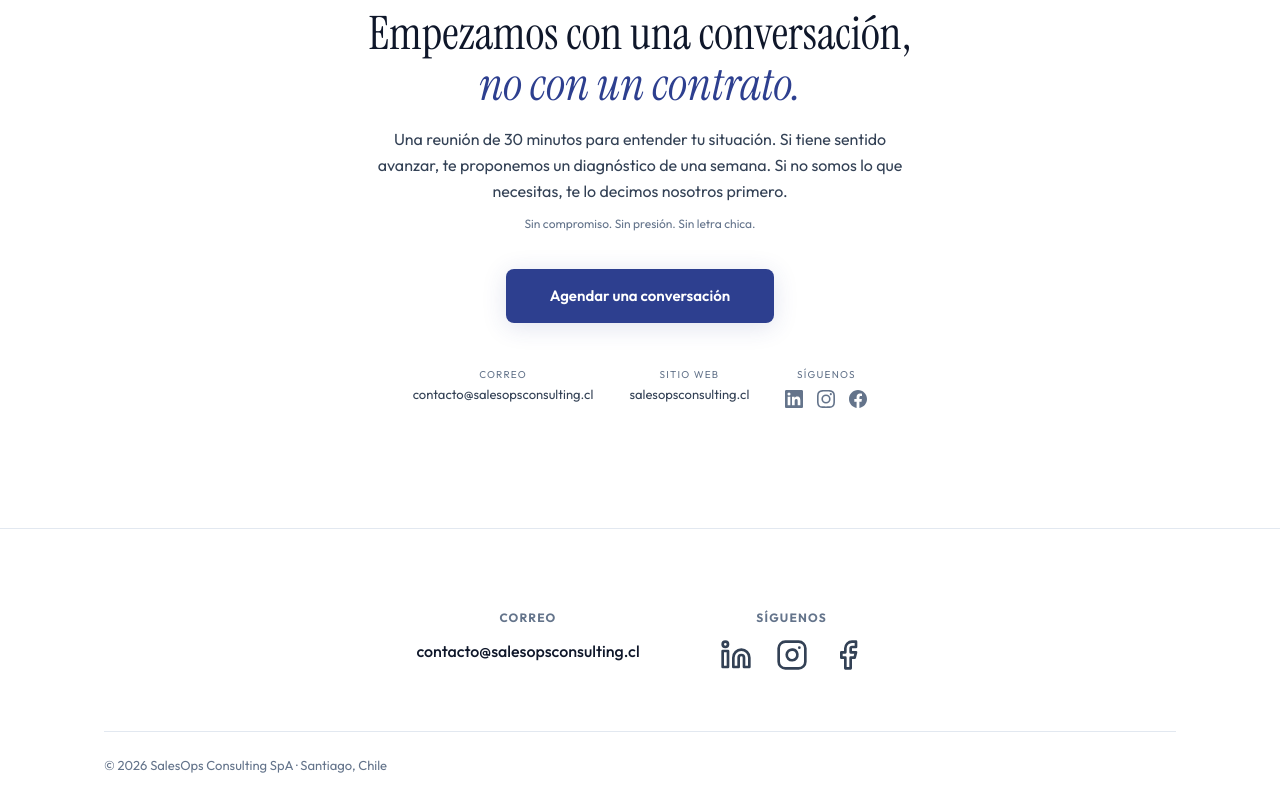
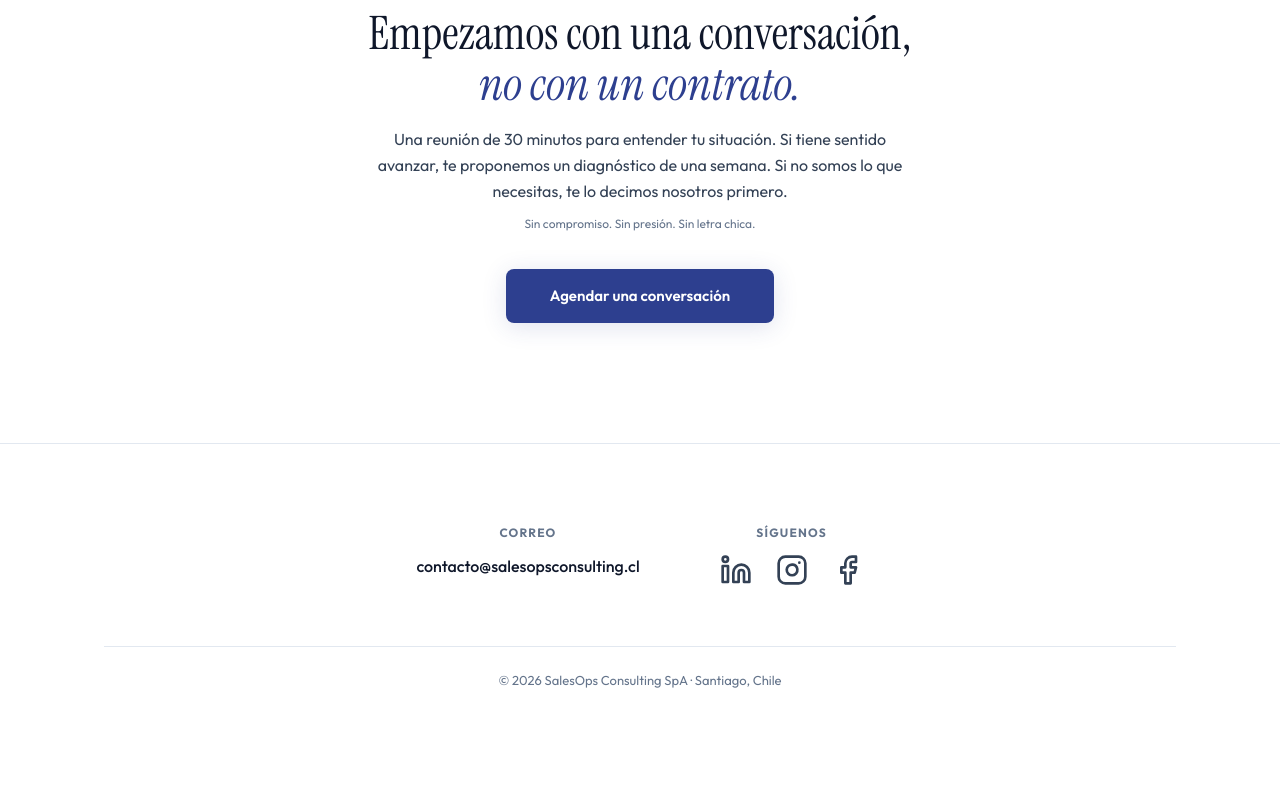
Before and after one commit to alkwingoecke-lab/salesops-consulting-web, a React (Vite) app: page / in a window 1280 px wide. Shown: the part 6537-7337 px from the top of the page. After the commit the page ends 7268 px from the top, so only its background shows below. Built offline with nearby package versions, Linux system fonts and the light colour scheme.

Commit message:
Update App.jsx

```diff
--- a/src/App.jsx
+++ b/src/App.jsx
@@ -540,18 +540,7 @@ function CTA() {
         </p>
         <p style={{ fontFamily: F.b, fontSize: 12, color: C.m, margin: "0 0 36px" }}>Sin compromiso. Sin presión. Sin letra chica.</p>
         <a href="https://webforms.pipedrive.com/f/5VQRZL0MsGJQiok9MG29Iz5dQy7aUyM1lHSPnRiSTEamMlDrYtjcCI9yLJJIKTWpb5" target="_blank" rel="noopener noreferrer" style={{ fontFamily: F.b, fontSize: 15, fontWeight: 600, color: "#fff", background: C.blue, padding: "16px 44px", borderRadius: 8, textDecoration: "none", display: "inline-block", boxShadow: `0 4px 24px ${C.blueGlow}` }}>Agendar una conversación</a>
-        <div style={{ marginTop: 44, display: "flex", justifyContent: "center", gap: 36, alignItems: "flex-start", flexWrap: "wrap" }}>
-          {[["Correo", "contacto@salesopsconsulting.cl"], ["Sitio web", "salesopsconsulting.cl"]].map(([l, v], i) => (
-            <div key={i} style={{ textAlign: "center" }}>
-              <p style={{ fontFamily: F.b, fontSize: 10, color: C.m, margin: "0 0 3px", textTransform: "uppercase", letterSpacing: "0.12em" }}>{l}</p>
-              <p style={{ fontFamily: F.b, fontSize: 13, color: C.g, margin: 0 }}>{v}</p>
-            </div>
-          ))}
-          <div style={{ textAlign: "center" }}>
-            <p style={{ fontFamily: F.b, fontSize: 10, color: C.m, margin: "0 0 8px", textTransform: "uppercase", letterSpacing: "0.12em" }}>Síguenos</p>
-            <SocialLinks size={18} gap={14} color={C.m} />
-          </div>
-        </div>
+
       </div></FI>
     </section>
   );
@@ -559,11 +548,16 @@ function CTA() {
 
 /* ── Footer ── */
 function Footer() {
+  // 1. PEGA AQUÍ TUS ENLACES REALES ENTRE LAS COMILLAS:
+  const linkedinUrl = "TU_ENLACE_DE_LINKEDIN_AQUI";
+  const instagramUrl = "TU_ENLACE_DE_INSTAGRAM_AQUI";
+  const facebookUrl = "TU_ENLACE_DE_FACEBOOK_AQUI";
+
   return (
-    <footer style={{ background: C.bg, paddingTop: 80, paddingBottom: 24, borderTop: `1px solid ${C.border}` }}>
+    <footer style={{ background: C.bg, paddingTop: 80, paddingBottom: 40, borderTop: `1px solid ${C.border}` }}>
       <div style={{ maxWidth: 1120, margin: "0 auto", padding: "0 24px" }}>
 
-        {/* BLOQUE SUPERIOR: Solo Correo y Redes Sociales centrados */}
+        {/* BLOQUE SUPERIOR: Correo y Redes Sociales grandes y centrados */}
         <div style={{ display: "flex", justifyContent: "center", gap: 80, flexWrap: "wrap", marginBottom: 60, textAlign: "center" }}>
 
           {/* CORREO */}
@@ -574,22 +568,21 @@ function Footer() {
             </a>
           </div>
 
-          {/* SÍGUENOS - Íconos gigantes (size 32) */}
+          {/* SÍGUENOS - Íconos grandes e interactivos */}
           <div>
             <p style={{ fontFamily: F.b, fontSize: 12, fontWeight: 700, color: C.m, letterSpacing: "0.1em", textTransform: "uppercase", marginBottom: 12 }}>Síguenos</p>
             <div style={{ display: "flex", gap: 24, justifyContent: "center" }}>
-              <a href="#" style={{ color: C.g, transition: "all 0.2s" }} onMouseEnter={e => { e.target.style.color = C.blue; e.target.style.transform = "scale(1.1)"; }} onMouseLeave={e => { e.target.style.color = C.g; e.target.style.transform = "scale(1)"; }}><Linkedin size={32} /></a>
-              <a href="#" style={{ color: C.g, transition: "all 0.2s" }} onMouseEnter={e => { e.target.style.color = C.blue; e.target.style.transform = "scale(1.1)"; }} onMouseLeave={e => { e.target.style.color = C.g; e.target.style.transform = "scale(1)"; }}><Instagram size={32} /></a>
-              <a href="#" style={{ color: C.g, transition: "all 0.2s" }} onMouseEnter={e => { e.target.style.color = C.blue; e.target.style.transform = "scale(1.1)"; }} onMouseLeave={e => { e.target.style.color = C.g; e.target.style.transform = "scale(1)"; }}><Facebook size={32} /></a>
+              <a href={linkedinUrl} target="_blank" rel="noreferrer" style={{ color: C.g, transition: "all 0.2s", display: "inline-block" }} onMouseEnter={e => { e.target.style.color = C.blue; e.target.style.transform = "scale(1.1)"; }} onMouseLeave={e => { e.target.style.color = C.g; e.target.style.transform = "scale(1)"; }}><Linkedin size={32} /></a>
+              <a href={instagramUrl} target="_blank" rel="noreferrer" style={{ color: C.g, transition: "all 0.2s", display: "inline-block" }} onMouseEnter={e => { e.target.style.color = C.blue; e.target.style.transform = "scale(1.1)"; }} onMouseLeave={e => { e.target.style.color = C.g; e.target.style.transform = "scale(1)"; }}><Instagram size={32} /></a>
+              <a href={facebookUrl} target="_blank" rel="noreferrer" style={{ color: C.g, transition: "all 0.2s", display: "inline-block" }} onMouseEnter={e => { e.target.style.color = C.blue; e.target.style.transform = "scale(1.1)"; }} onMouseLeave={e => { e.target.style.color = C.g; e.target.style.transform = "scale(1)"; }}><Facebook size={32} /></a>
             </div>
           </div>
 
         </div>
 
-        {/* LÍNEA DIVISORIA Y COPYRIGHT INFERIOR */}
-        <div style={{ borderTop: `1px solid ${C.border}`, paddingTop: 24, display: "flex", justifyContent: "space-between", alignItems: "center", flexWrap: "wrap", gap: 16 }}>
+        {/* LÍNEA DIVISORIA Y COPYRIGHT INFERIOR (SIN ÍCONOS REPETIDOS) */}
+        <div style={{ borderTop: `1px solid ${C.border}`, paddingTop: 24, textAlign: "center" }}>
           <p style={{ fontFamily: F.b, fontSize: 13, color: C.m, margin: 0 }}>© 2026 SalesOps Consulting SpA · Santiago, Chile</p>
-
         </div>
 
       </div>
```
